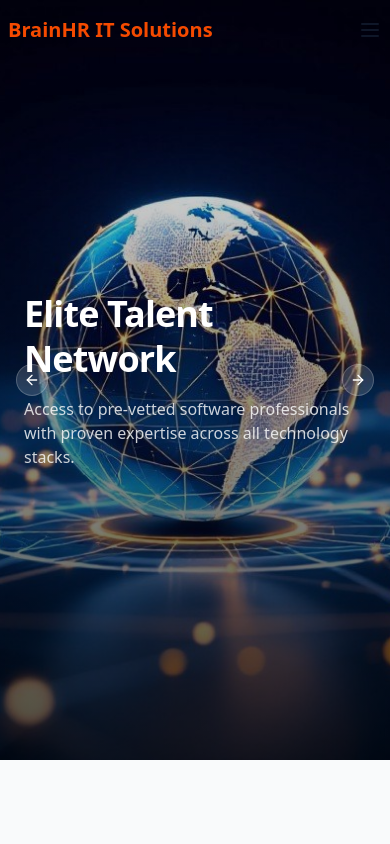
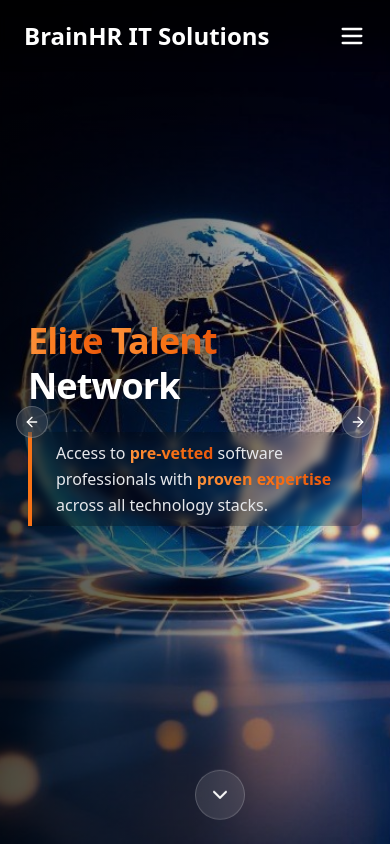
Before and after one commit to brainhrits1/brainhrits-site-next.github.io, a Next.js app: page / in a window 390 px wide. Shown: the top 844 px of the page. Built offline with nearby package versions, Linux system fonts and the light colour scheme; a web font is replaced by a local one.

Commit message:
styled carousel

```diff
--- a/app/globals.css
+++ b/app/globals.css
@@ -6,63 +6,45 @@
   :root {
     --background: 0 0% 100%;
     --foreground: 222 47% 11%;
-
     --card: 0 0% 100%;
     --card-foreground: 222 47% 11%;
-
     --popover: 0 0% 100%;
     --popover-foreground: 222 47% 11%;
-
     --primary: 0.646 0.222 41.116;
     --primary-foreground: 210 40% 98%;
-
     --secondary: 187 100% 42%;
     --secondary-foreground: 222 47% 11%;
-
     --intermediate: 217 91% 12%;
     --intermediate-foreground: 210 40% 98%;
-
     --accent: 262 83% 63%;
     --accent-foreground: 210 40% 98%;
-
     --muted: 210 40% 96.1%;
     --muted-foreground: 215.4 16.3% 46.9%;
-
     --destructive: 0 84.2% 60.2%;
     --destructive-foreground: 210 40% 98%;
-
     --border: 214.3 31.8% 91.4%;
     --input: 214.3 31.8% 91.4%;
     --ring: 217 91% 12%;
-
     --radius: 0.5rem;
   }
 
   .dark {
     --background: 222 47% 11%;
     --foreground: 210 40% 98%;
-
     --card: 222 47% 11%;
     --card-foreground: 210 40% 98%;
-
     --popover: 222 47% 11%;
     --popover-foreground: 210 40% 98%;
-
     --primary: 217 91% 60%;
     --primary-foreground: 222 47% 11%;
-
     --secondary: 187 100% 42%;
     --secondary-foreground: 210 40% 98%;
-
     --accent: 262 83% 63%;
     --accent-foreground: 210 40% 98%;
-
     --muted: 217.2 32.6% 17.5%;
     --muted-foreground: 215 20.2% 65.1%;
-
     --destructive: 0 62.8% 30.6%;
     --destructive-foreground: 210 40% 98%;
-
     --border: 217.2 32.6% 17.5%;
     --input: 217.2 32.6% 17.5%;
     --ring: 212.7 26.8% 83.9%;
@@ -73,9 +55,11 @@
   * {
     @apply border-border;
   }
+
   body {
     @apply bg-background text-foreground;
   }
+
   h1,
   h2,
   h3,
@@ -83,7 +67,6 @@
   h5,
   h6 {
     @apply font-sans font-bold;
-  }
   }
 
   /* Smooth scrolling */
@@ -103,3 +86,63 @@ html {
     background-repeat: no-repeat;
     background-size: cover;
   }
+}
+
+/* Enhanced Carousel fade-in animations */
+@keyframes fadeIn {
+  from {
+    opacity: 0;
+    transform: translateY(30px);
+  }
+  to {
+    opacity: 1;
+    transform: translateY(0);
+  }
+}
+
+.animate-fade-in {
+  animation: fadeIn 1s ease-out 0.3s both;
+}
+
+.animate-fade-in-delay {
+  animation: fadeIn 1s ease-out 0.6s both;
+}
+
+.animate-fade-in-delay-2 {
+  animation: fadeIn 1s ease-out 0.9s both;
+}
+
+/* Scroll indicator animation */
+@keyframes bounce {
+  0%,
+  100% {
+    transform: translateY(0);
+  }
+  50% {
+    transform: translateY(8px);
+  }
+}
+
+.animate-bounce {
+  animation: bounce 2s infinite;
+}
+
+/* Smooth scrolling globally */
+html {
+  scroll-behavior: smooth;
+}
+
+/* Optional subtle fade-up utility if you want to apply it to text blocks */
+@keyframes fade-up {
+  from {
+    opacity: 0;
+    transform: translateY(8px);
+  }
+  to {
+    opacity: 1;
+    transform: translateY(0);
+  }
+}
+.fade-up {
+  animation: fade-up 500ms ease-out both;
+}
--- a/app/page.tsx
+++ b/app/page.tsx
@@ -23,7 +23,10 @@ export default function Home() {
     <>
       <HeroCarousel />
       {/* About Section */}
-      <section className="py-20 bg-gray-50" id="about">
+      <section
+        id="about"
+        className="relative scroll-mt-20 pt-32 pb-20 bg-gray-50"
+      >
         <div className="container mx-auto px-4">
           <SectionHeading
             title="About BrainHR IT Solutions"
--- a/components/client-slider.tsx
+++ b/components/client-slider.tsx
@@ -17,15 +17,16 @@ export function ClientSlider({
   children,
   className,
   gap = 28,
-  speed = 140,
-  speedOnHover = 70,
-  pauseOnHover = false,
+  speed = 120,
+  speedOnHover = 100,
+  pauseOnHover = true,
 }: ClientSliderProps) {
   const viewportRef = useRef<HTMLDivElement>(null);
   const firstTrackRef = useRef<HTMLDivElement>(null);
   const x = useMotionValue(0);
   const [trackWidth, setTrackWidth] = useState(0);
   const [runningSpeed, setRunningSpeed] = useState(speed);
+  const controlsRef = useRef<any>(null);
 
   // Duplicate children once for seamless loop
   const items = useMemo(() => {
@@ -48,17 +49,32 @@ export function ClientSlider({
 
   // Run the marquee based on pixels-per-second so duration scales with content length
   useEffect(() => {
-    if (!trackWidth) return;
+    if (!trackWidth || runningSpeed === 0) {
+      controlsRef.current?.stop();
+      return;
+    }
+
     const distance = -trackWidth; // move left by exactly one set
     const duration = Math.max(0.001, Math.abs(distance) / runningSpeed); // s
 
-    const controls = animate(x, [0, distance], {
+    // Stop previous animation
+    controlsRef.current?.stop();
+
+    // Store current progress to resume smoothly
+    const currentProgress = x.get();
+    const progressRatio = currentProgress / distance;
+    const remainingDistance = distance * (1 - Math.abs(progressRatio));
+
+    // Start new animation from current position
+    const controls = animate(x, [currentProgress, distance], {
       ease: "linear",
-      duration,
+      duration: duration * (1 - Math.abs(progressRatio)),
       repeat: Infinity,
       repeatType: "loop",
       onRepeat: () => x.set(0),
     });
+
+    controlsRef.current = controls;
 
     return () => controls.stop();
   }, [trackWidth, runningSpeed, x]);
@@ -67,7 +83,7 @@ export function ClientSlider({
     speedOnHover || pauseOnHover
       ? {
           onMouseEnter: () => {
-            if (pauseOnHover) setRunningSpeed(Number.POSITIVE_INFINITY);
+            if (pauseOnHover) setRunningSpeed(0);
             else if (speedOnHover) setRunningSpeed(speedOnHover);
           },
           onMouseLeave: () => setRunningSpeed(speed),
--- a/components/hero-carousel.tsx
+++ b/components/hero-carousel.tsx
@@ -1,5 +1,4 @@
 "use client";
-
 import Image from "next/image";
 import Autoplay from "embla-carousel-autoplay";
 import {
@@ -10,70 +9,155 @@ import {
   CarouselPrevious,
 } from "@/components/ui/carousel";
 import { useRef } from "react";
+import { ChevronDown } from "lucide-react";
+import Head from "next/head";
 
 type Slide = {
   title: string;
+  titleHighlights?: string[]; // Keywords to highlight in title
   subtitle?: string;
+  subtitleHighlights?: string[]; // Keywords to highlight in subtitle
   body?: string;
+  bodyHighlights?: string[]; // Keywords to highlight in body
   image: string;
 };
 
 const slides: Slide[] = [
   {
     title: "Connecting Elite Tech Talent with Industry-Leading Innovators",
+    titleHighlights: ["Elite Tech Talent", "Industry-Leading"],
     subtitle:
       "Your dedicated platform for exceptional software careers and building world-class engineering teams",
+    subtitleHighlights: ["exceptional", "world-class"],
     image: "/carouselImages/team.jpeg",
   },
   {
     title: "Elite Talent Network",
+    titleHighlights: ["Elite", "Talent"],
     body: "Access to pre-vetted software professionals with proven expertise across all technology stacks.",
+    bodyHighlights: ["pre-vetted", "proven expertise"],
     image: "/carouselImages/digital.jpg",
   },
   {
     title: "Premier Partnerships",
+    titleHighlights: ["Premier"],
     body: "Exclusive relationships with industry-leading software companies seeking exceptional talent.",
+    bodyHighlights: ["Exclusive", "exceptional talent"],
     image: "/carouselImages/hiring.jpeg",
   },
 ];
 
-export function HeroCarousel() {
-  const autoplay = useRef(Autoplay({ delay: 4500, stopOnInteraction: true }));
+// Helper function to highlight specific keywords in text
+const highlightText = (text: string, highlights?: string[]) => {
+  if (!highlights || highlights.length === 0) {
+    return <span>{text}</span>;
+  }
+
+  let processedText = text;
+  const parts: { text: string; highlight: boolean }[] = [];
+
+  // Create a regex pattern that matches all highlight keywords
+  const pattern = new RegExp(`(${highlights.join("|")})`, "gi");
+  const matches = processedText.split(pattern);
 
   return (
-    <div className="relative">
+    <>
+      {matches.map((part, index) => {
+        const isHighlight = highlights.some(
+          (h) => h.toLowerCase() === part.toLowerCase()
+        );
+
+        if (isHighlight) {
+          return (
+            <span
+              key={index}
+              className="bg-gradient-to-r from-orange-400 via-orange-500 to-orange-600 bg-clip-text text-transparent font-bold"
+            >
+              {part}
+            </span>
+          );
+        }
+        return <span key={index}>{part}</span>;
+      })}
+    </>
+  );
+};
+
+export function HeroCarousel() {
+  const autoplay = useRef(Autoplay({ delay: 5000, stopOnInteraction: true }));
+
+  const scrollToContent = () => {
+    const nextSection = document.getElementById("about");
+    if (nextSection) {
+      nextSection.scrollIntoView({ behavior: "smooth", block: "start" });
+    }
+  };
+
+  return (
+    <div className="relative h-screen w-full">
+      <>
+        <Head>
+          <link rel="preload" as="image" href="/carouselImages/team.jpeg" />
+          <link rel="preload" as="image" href="/carouselImages/digital.jpg" />
+          <link rel="preload" as="image" href="/carouselImages/hiring.jpeg" />
+        </Head>
+      </>
       <Carousel
-        className="w-full h-[90vh]"
-        opts={{ loop: true, align: "center" }}
         plugins={[autoplay.current]}
+        className="w-full h-full"
+        onMouseEnter={() => autoplay.current.stop()}
+        onMouseLeave={() => autoplay.current.play()}
       >
-        <CarouselContent className="h-full">
-          {slides.map((slide, i) => (
-            <CarouselItem key={i} className="h-[90vh]">
+        <CarouselContent>
+          {slides.map((slide, index) => (
+            <CarouselItem key={index} className="relative h-screen">
               <div className="relative h-full w-full">
+                {/* Image with dark overlay for better text contrast */}
                 <Image
                   src={slide.image}
                   alt={slide.title}
                   fill
-                  priority={i === 0}
                   className="object-cover"
+                  priority={index === 0}
                 />
-                <div className="absolute inset-0 bg-gradient-to-t from-black/70 via-black/40 to-transparent" />
+                <div className="absolute inset-0 bg-gradient-to-r from-black/70 via-black/50 to-transparent" />
+
+                {/* Content */}
                 <div className="absolute inset-0 flex items-center">
-                  <div className="mx-auto max-w-5xl px-6 text-white">
-                    <h1 className="text-4xl md:text-6xl font-semibold tracking-tight leading-tight">
-                      {slide.title}
+                  <div className="container mx-auto px-7 md:px-8 lg:px-32 max-w-full">
+                    <div className="max-w-4xl space-y-6">
+                      {/* Title */}
+                      <h1 className="text-4xl md:text-5xl lg:text-7xl font-bold leading-tight tracking-tight text-white drop-shadow-2xl">
+                        {highlightText(slide.title, slide.titleHighlights)}
                       </h1>
+
+                      {/* Subtitle */}
                       {slide.subtitle && (
-                      <p className="mt-4 text-lg md:text-2xl text-white/90">
-                        {slide.subtitle}
+                        <p className="text-lg md:text-xl lg:text-2xl text-gray-100 font-light leading-relaxed tracking-wide max-w-3xl drop-shadow-lg">
+                          {highlightText(
+                            slide.subtitle,
+                            slide.subtitleHighlights
+                          )}
                         </p>
                       )}
+
+                      {/* Body */}
                       {slide.body && (
-                      <p className="mt-4 text-base md:text-xl text-white/80">
-                        {slide.body}
+                        <p className="text-base md:text-lg lg:text-xl text-gray-200 font-normal leading-relaxed max-w-2xl drop-shadow-md border-l-4 border-orange-500 pl-6 py-2 bg-black/20 backdrop-blur-sm rounded-r-lg">
+                          {highlightText(slide.body, slide.bodyHighlights)}
                         </p>
                       )}
+
+                      {/* Optional CTA Button */}
+                      {index === 0 && (
+                        <div className="pt-4">
+                          <button className="group relative px-8 py-4 bg-gradient-to-r from-orange-500 to-orange-600 text-white font-semibold rounded-lg shadow-xl hover:shadow-2xl hover:scale-105 transition-all duration-300 overflow-hidden">
+                            <span className="relative z-10">Get Started</span>
+                            <div className="absolute inset-0 bg-gradient-to-r from-orange-600 to-orange-700 opacity-0 group-hover:opacity-100 transition-opacity duration-300" />
+                          </button>
+                        </div>
+                      )}
+                    </div>
                   </div>
                 </div>
               </div>
@@ -81,9 +165,20 @@ export function HeroCarousel() {
           ))}
         </CarouselContent>
 
-        <CarouselPrevious className="left-4 top-1/2 -translate-y-1/2 bg-white/15 border-white/20 text-white hover:bg-white/25" />
-        <CarouselNext className="right-4 top-1/2 -translate-y-1/2 bg-white/15 border-white/20 text-white hover:bg-white/25" />
+        {/* Navigation Controls */}
+        <CarouselPrevious className="left-4 md:left-8 bg-white/10 backdrop-blur-md border-white/20 text-white hover:bg-white/20 hover:scale-110 transition-all duration-300" />
+        <CarouselNext className="right-4 md:right-8 bg-white/10 backdrop-blur-md border-white/20 text-white hover:bg-white/20 hover:scale-110 transition-all duration-300" />
       </Carousel>
+
+      {/* Scroll Indicator */}
+      <button
+        onClick={scrollToContent}
+        className="absolute bottom-8 left-1/2 -translate-x-1/2 z-10 animate-bounce bg-white/10 backdrop-blur-md p-3 rounded-full border border-white/20 hover:bg-white/20 transition-all duration-300 group"
+        aria-label="Scroll to content"
+        title="Scroll to content"
+      >
+        <ChevronDown className="w-6 h-6 text-white group-hover:scale-110 transition-transform" />
+      </button>
     </div>
   );
 }
--- a/components/navbar.tsx
+++ b/components/navbar.tsx
@@ -22,11 +22,7 @@ export function Navbar() {
 
   useEffect(() => {
     const handleScroll = () => {
-      if (window.scrollY > 10) {
-        setIsScrolled(true);
-      } else {
-        setIsScrolled(false);
-      }
+      setIsScrolled(window.scrollY > 50);
     };
 
     window.addEventListener("scroll", handleScroll);
@@ -36,72 +32,103 @@ export function Navbar() {
   return (
     <header
       className={cn(
-        "fixed top-0 w-full z-50 transition-all duration-300",
-        isScrolled ? "glass py-2 shadow-md" : "bg-transparent py-4"
+        "fixed top-0 w-full z-50 transition-all duration-500 ease-in-out",
+        isScrolled
+          ? "bg-white/95 backdrop-blur-xl shadow-2xl py-3 border-b border-orange-100"
+          : "bg-gradient-to-b from-black/60 via-black/40 to-transparent backdrop-blur-sm py-5"
       )}
     >
-      <div className="container mx-auto px-2 flex justify-between items-center">
-        <Link href="/" className="flex items-center space-x-2">
-          <span className="font-heading text-xl font-bold text-primary">
+      <div className="container mx-auto px-6 flex justify-between items-center">
+        {/* Logo */}
+        <Link href="/" className="flex items-center space-x-2 group">
+          <span
+            className={cn(
+              "font-heading text-2xl font-bold transition-all duration-300",
+              isScrolled
+                ? "text-orange-600 hover:text-orange-700"
+                : "text-white hover:text-orange-400 drop-shadow-lg"
+            )}
+          >
             BrainHR IT Solutions
           </span>
         </Link>
 
         {/* Desktop Navigation */}
-        <nav className="hidden md:flex space-x-6">
+        <nav className="hidden md:flex items-center space-x-8">
           {navLinks.map((link) => (
             <Link
               key={link.name}
               href={link.href}
               className={cn(
-                "text-sm font-medium transition-colors hover:text-primary",
-                pathname === link.href
-                  ? "text-primary font-semibold"
-                  : "text-gray-900"
+                "text-sm font-semibold transition-all duration-300 relative group",
+                isScrolled
+                  ? pathname === link.href
+                    ? "text-orange-600"
+                    : "text-gray-700 hover:text-orange-600"
+                  : pathname === link.href
+                  ? "text-orange-400"
+                  : "text-white hover:text-orange-300 drop-shadow-md"
               )}
             >
               {link.name}
+              <span
+                className={cn(
+                  "absolute -bottom-1 left-0 w-0 h-0.5 transition-all duration-300 group-hover:w-full",
+                  isScrolled ? "bg-orange-600" : "bg-orange-400"
+                )}
+              />
             </Link>
           ))}
+
+          <Button
+            asChild
+            className={cn(
+              "transition-all duration-300 font-semibold shadow-lg hover:shadow-xl",
+              isScrolled
+                ? "bg-orange-600 hover:bg-orange-700 text-white"
+                : "bg-orange-500 hover:bg-orange-600 text-white border-2 border-white/30"
+            )}
+          >
+            <Link href="/contact">Get in Touch</Link>
+          </Button>
         </nav>
-
-        <Button
-          asChild
-          className="hidden md:inline-flex border-2 px-6 py-5 text-sm font-medium shadow-sm hover:shadow-md transition-all"
-        >
-          <Link href="/contact">Get in Touch</Link>
-        </Button>
 
         {/* Mobile Navigation Toggle */}
         <button
-          className="md:hidden"
+          className={cn(
+            "md:hidden transition-colors duration-300",
+            isScrolled ? "text-gray-700" : "text-white"
+          )}
           onClick={() => setIsOpen(!isOpen)}
           aria-label="Toggle menu"
         >
-          {isOpen ? <X size={24} /> : <Menu size={24} />}
+          {isOpen ? <X size={28} /> : <Menu size={28} />}
         </button>
       </div>
 
       {/* Mobile Navigation Menu */}
       {isOpen && (
-        <div className="md:hidden glass">
-          <div className="container mx-auto px-4 py-4 flex flex-col space-y-4">
+        <div className="md:hidden bg-white/95 backdrop-blur-xl shadow-2xl border-t border-gray-200">
+          <div className="container mx-auto px-6 py-6 flex flex-col space-y-4">
             {navLinks.map((link) => (
               <Link
                 key={link.name}
                 href={link.href}
                 className={cn(
-                  "text-sm font-medium transition-colors hover:text-primary py-2",
+                  "text-base font-semibold transition-colors py-2 px-4 rounded-lg",
                   pathname === link.href
-                    ? "text-primary font-semibold"
-                    : "text-gray-700"
+                    ? "text-orange-600 bg-orange-50"
+                    : "text-gray-700 hover:text-orange-600 hover:bg-orange-50"
                 )}
                 onClick={() => setIsOpen(false)}
               >
                 {link.name}
               </Link>
             ))}
-            <Button asChild className="w-full">
+            <Button
+              asChild
+              className="w-full bg-orange-600 hover:bg-orange-700 text-white font-semibold"
+            >
               <Link href="/contact">Get in Touch</Link>
             </Button>
           </div>
--- a/components/navigation.tsx
+++ b/components/navigation.tsx
@@ -1,35 +1,19 @@
 "use client";
 
 import React from "react";
-
 import Link from "next/link";
 import { usePathname } from "next/navigation";
+import { Button } from "@/components/ui/button";
+import { Sheet, SheetContent, SheetTrigger } from "@/components/ui/sheet";
+import { Menu } from "lucide-react";
 import { cn } from "@/lib/utils";
-import { Button } from "@/components/ui/button";
-import { Building2, Menu } from "lucide-react";
-import { Sheet, SheetContent, SheetTrigger } from "@/components/ui/sheet";
 
 const routes = [
-  {
-    href: "/",
-    label: "Home",
-  },
-  {
-    href: "/services",
-    label: "Services",
-  },
-  {
-    href: "/company",
-    label: "Company",
-  },
-  {
-    href: "/jobs",
-    label: "jobs",
-  },
-  {
-    href: "/contact",
-    label: "Contact",
-  },
+  { href: "/", label: "Home" },
+  { href: "/services", label: "Services" },
+  { href: "/company", label: "Company" },
+  { href: "/jobs", label: "Jobs" },
+  { href: "/contact", label: "Contact" },
 ];
 
 export default function Navigation() {
@@ -37,75 +21,96 @@ export default function Navigation() {
   const [isScrolled, setIsScrolled] = React.useState(false);
 
   React.useEffect(() => {
-    const handleScroll = () => {
-      setIsScrolled(window.scrollY > 0);
-    };
-    window.addEventListener("scroll", handleScroll);
-    return () => window.removeEventListener("scroll", handleScroll);
+    const onScroll = () => setIsScrolled(window.scrollY > 8);
+    onScroll();
+    window.addEventListener("scroll", onScroll);
+    return () => window.removeEventListener("scroll", onScroll);
   }, []);
 
   return (
     <header
       className={cn(
-        "fixed top-0 w-full z-50 transition-all duration-300",
+        "fixed inset-x-0 top-0 z-50 transition-all",
+        "backdrop-blur-xl border-b",
         isScrolled
-          ? "bg-background/80 backdrop-blur-sm border-b"
-          : "bg-transparent"
+          ? "bg-slate-900/70 border-white/10 shadow-lg ring-1 ring-black/5"
+          : "bg-slate-900/30 border-white/10"
       )}
     >
-      <div className="container mx-auto px-4">
-        <div className="flex h-16 items-center justify-between">
-          <Link href="/" className="flex items-center space-x-2">
-            <Building2 className="h-6 w-6" />
-            <span className="font-bold text-xl">BrainHR IT Solutions</span>
-          </Link>
+      <nav className="mx-auto flex h-16 max-w-7xl items-center justify-between px-4 md:h-18 lg:px-6">
+        <Link href="/" className="flex items-center gap-2">
+          <span className="text-lg md:text-xl font-extrabold tracking-tight">
+            <span className="bg-gradient-to-r from-orange-400 via-amber-300 to-yellow-200 bg-clip-text text-transparent">
+              BrainHR
+            </span>{" "}
+            IT Solutions
+          </span>
+        </Link>
 
-          <nav className="hidden md:flex items-center space-x-6">
-            {routes.map((route) => (
+        {/* Desktop */}
+        <div className="hidden items-center gap-6 md:flex">
+          {routes.map((r) => {
+            const active = pathname === r.href;
+            return (
               <Link
-                key={route.href}
-                href={route.href}
+                key={r.href}
+                href={r.href}
                 className={cn(
-                  "text-sm font-medium transition-colors hover:text-primary",
-                  pathname === route.href
-                    ? "text-foreground"
-                    : "text-foreground/60"
+                  "relative text-sm/6 text-slate-200 hover:text-white transition-colors",
+                  "after:absolute after:left-1/2 after:-translate-x-1/2 after:-bottom-2",
+                  "after:h-0.5 after:w-0 after:bg-gradient-to-r after:from-orange-400 after:to-amber-300",
+                  "hover:after:w-4",
+                  active && "after:w-6 text-white"
                 )}
               >
-                {route.label}
+                {r.label}
               </Link>
-            ))}
-            <Button>Get Started</Button>
-          </nav>
+            );
+          })}
 
+          <Link href="/contact">
+            <Button
+              className="rounded-full px-5 bg-orange-500/90 hover:bg-orange-500 shadow-lg shadow-orange-500/25"
+              size="sm"
+            >
+              Get in Touch
+            </Button>
+          </Link>
+        </div>
+
+        {/* Mobile */}
+        <div className="md:hidden">
           <Sheet>
-            <SheetTrigger asChild className="md:hidden">
-              <Button variant="ghost" size="icon">
-                <Menu className="h-6 w-6" />
-              </Button>
+            <SheetTrigger className="p-2 text-white/90">
+              <Menu className="h-6 w-6" />
             </SheetTrigger>
-            <SheetContent side="right">
-              <nav className="flex flex-col space-y-4">
-                {routes.map((route) => (
+            <SheetContent
+              side="right"
+              className="bg-slate-900/95 text-slate-100"
+            >
+              <div className="mt-10 flex flex-col gap-4">
+                {routes.map((r) => (
                   <Link
-                    key={route.href}
-                    href={route.href}
+                    key={r.href}
+                    href={r.href}
                     className={cn(
-                      "text-sm font-medium transition-colors hover:text-primary",
-                      pathname === route.href
-                        ? "text-foreground"
-                        : "text-foreground/60"
+                      "px-2 py-2 rounded-md hover:bg-white/5",
+                      pathname === r.href && "bg-white/10"
                     )}
                   >
-                    {route.label}
+                    {r.label}
                   </Link>
                 ))}
-                <Button className="w-full">Get Started</Button>
-              </nav>
+                <Link href="/contact">
+                  <Button className="mt-2 w-full rounded-full bg-orange-500/90 hover:bg-orange-500">
+                    Get in Touch
+                  </Button>
+                </Link>
+              </div>
             </SheetContent>
           </Sheet>
         </div>
-      </div>
+      </nav>
     </header>
   );
 }
--- a/tailwind.config.ts
+++ b/tailwind.config.ts
@@ -86,6 +86,7 @@ const config: Config = {
       animation: {
         "accordion-down": "accordion-down 0.2s ease-out",
         "accordion-up": "accordion-up 0.2s ease-out",
+        bounce: "bounce 2s infinite",
       },
     },
   },
```
Also changed, not shown: components/image.png (added), 1 other file (tests, documents, lock files or other folders). Lines whose indentation alone changed are shown as unchanged.
